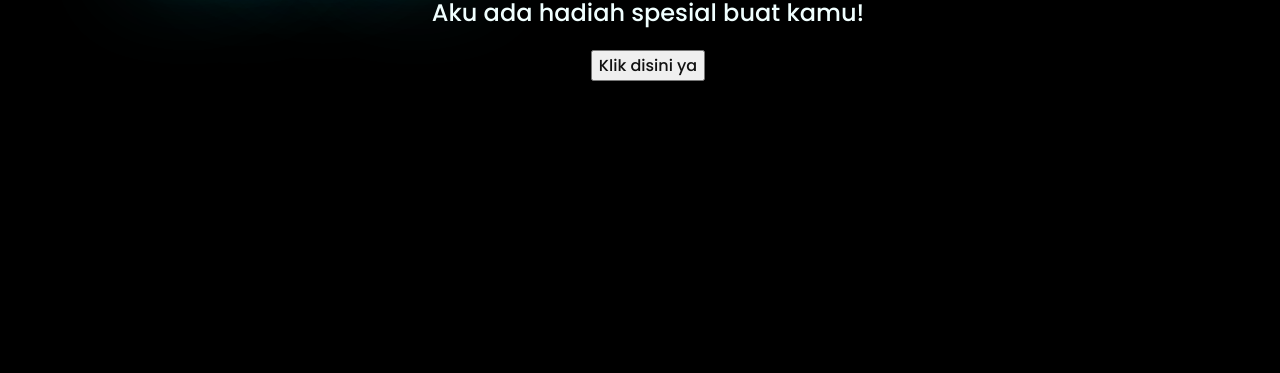
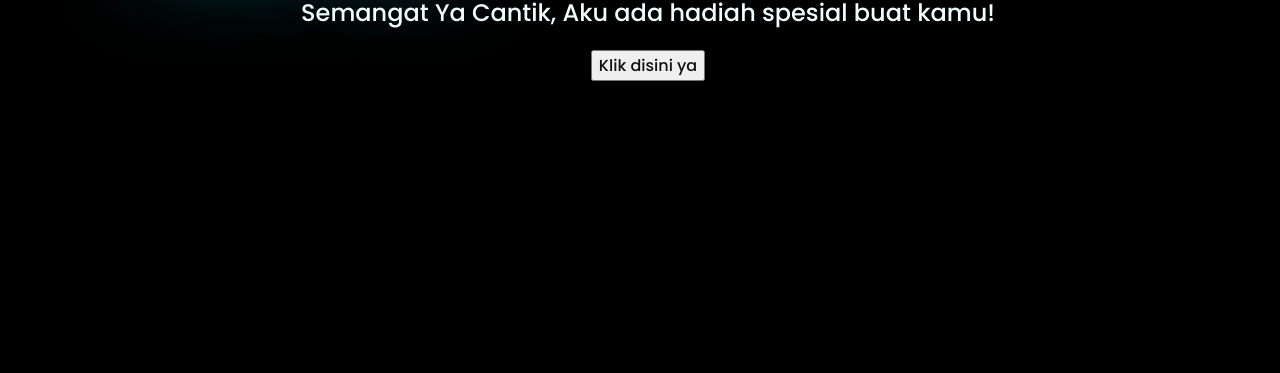
Before and after one commit to afiftaqiya/aliviadestria, a plain HTML site: page index.html in a window 1280 px wide. Shown: the part 443-816 px from the top of the page. Drawn offline with Linux system fonts and the light colour scheme.

Commit message:
index.html

```diff
--- a/index.html
+++ b/index.html
@@ -18,7 +18,7 @@
         <span></span>
     </div>
     <div class="description">
-        <span>Aku ada hadiah spesial buat kamu!</span>
+        <span>Semangat Ya Cantik, Aku ada hadiah spesial buat kamu!</span>
     </div>
     <div class="button">
         <button>
```
